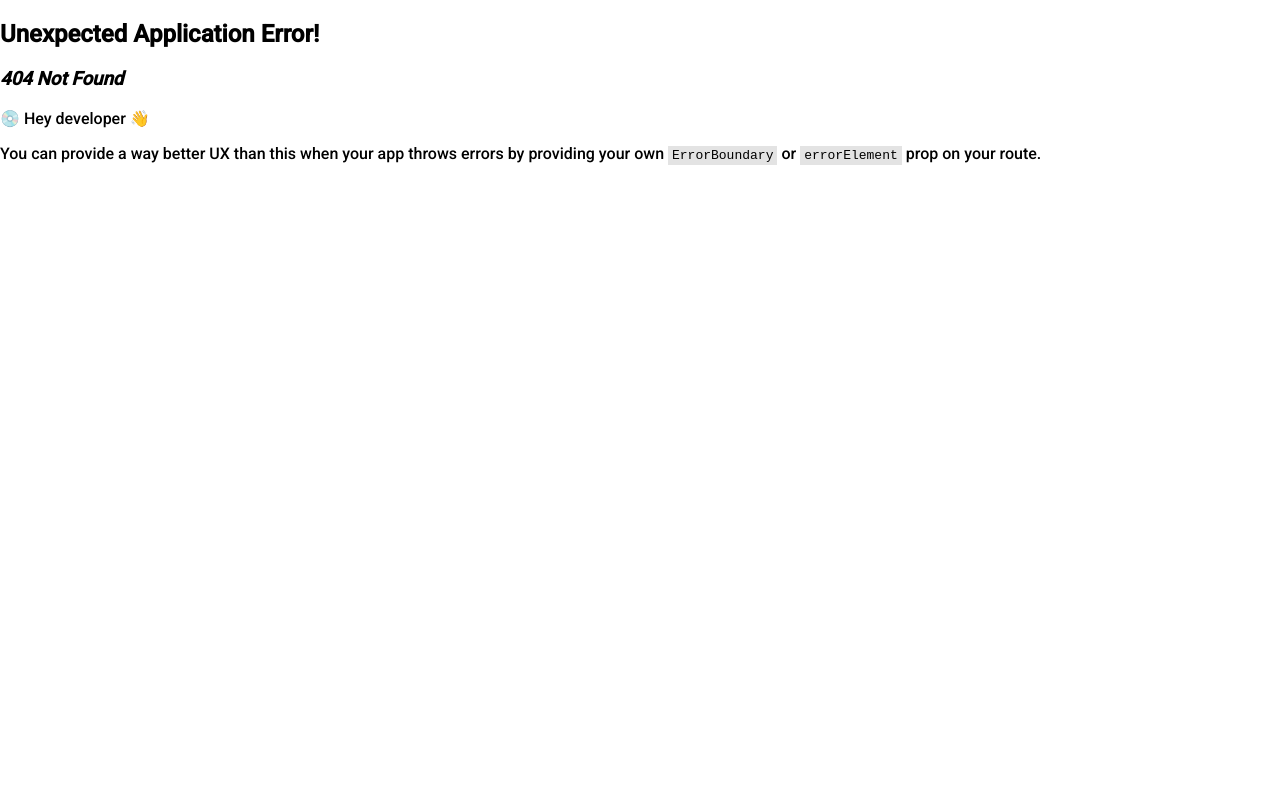
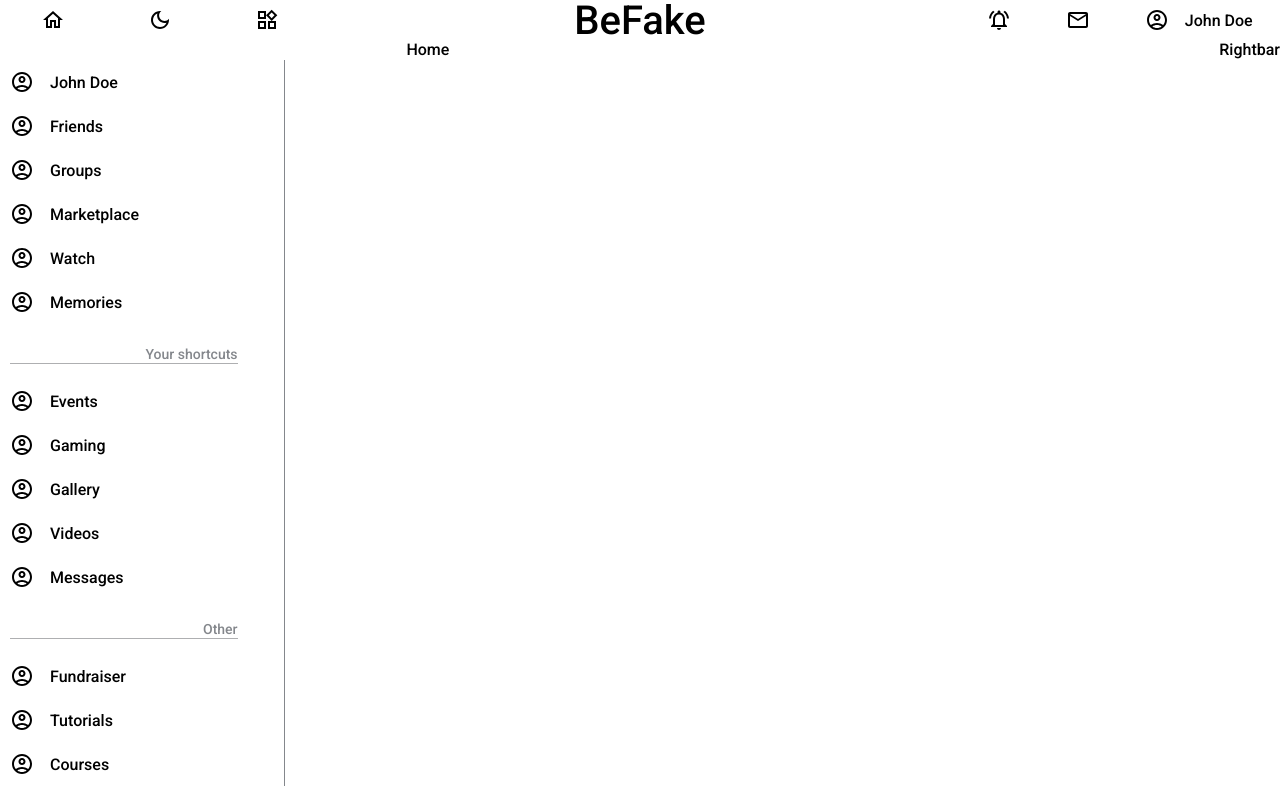
Before and after one commit to Danieljazz/befake, a React (Vite) app in the folder client/: page / in a window 1280 px wide. Before the commit this address had no page. Built offline with nearby package versions, Linux system fonts and the light colour scheme.

Commit message:
Added Navbar and leftbar

```diff
--- a/client/package.json
+++ b/client/package.json
@@ -9,6 +9,10 @@
     "preview": "vite preview"
   },
   "dependencies": {
+    "@emotion/react": "^11.10.5",
+    "@emotion/styled": "^11.10.5",
+    "@mui/icons-material": "^5.11.0",
+    "@mui/material": "^5.11.3",
     "react": "^18.2.0",
     "react-dom": "^18.2.0",
     "react-router-dom": "^6.6.1"
--- a/client/src/App.tsx
+++ b/client/src/App.tsx
@@ -1,15 +1,65 @@
-import { useState } from "react";
+import React, {
+  Component,
+  PropsWithChildren,
+  ReactComponentElement,
+  useState,
+  FC,
+} from "react";
 import reactLogo from "./assets/react.svg";
 import Login from "./pages/Login/Login";
 import Register from "./pages/Register/Register";
+import Navbar from "./components/Navbar/Navbar";
+import Rightbar from "./components/Rightbar/Rightbar";
+import Leftbar from "./components/Leftbar/Leftbar";
+import Home from "./pages/Home/Home";
+import Profile from "./pages/Profile/Profile";
 import {
   createBrowserRouter,
   RouterProvider,
   Route,
   Link,
+  Outlet,
+  Navigate,
 } from "react-router-dom";
 const App = () => {
+  const isUser: boolean = true;
+  const Layout: FC = () => {
+    return (
+      <>
+        <Navbar />
+        <div style={{ display: "flex" }}>
+          <Leftbar />
+          <Outlet />
+          <Rightbar />
+        </div>
+      </>
+    );
+  };
+
+  type ProtectedRouteType = {
+    children: JSX.Element;
+  };
+
+  const ProtectedRoute = ({ children }: ProtectedRouteType) => {
+    if (!isUser) {
+      return <Navigate to="/login" />;
+    }
+    return children;
+  };
+
   const router = createBrowserRouter([
+    {
+      path: "/",
+      element: (
+        <ProtectedRoute>
+          <Layout />
+        </ProtectedRoute>
+      ),
+      children: [
+        { path: "/", element: <Home /> },
+        { path: "/profile/:id", element: <Profile /> },
+      ],
+    },
     { path: "/login", element: <Login /> },
     { path: "/register", element: <Register /> },
   ]);
--- /dev/null
+++ b/client/src/components/Leftbar/Leftbar.tsx
@@ -0,0 +1,74 @@
+import "./leftbar.scss";
+import AccountCircleOutlinedIcon from "@mui/icons-material/AccountCircleOutlined";
+const Leftbar = () => {
+  return (
+    <div className="leftbar">
+      <div className="container">
+        <div className="item">
+          <AccountCircleOutlinedIcon />
+          <span>John Doe</span>
+        </div>
+        <div className="item">
+          <AccountCircleOutlinedIcon />
+          <span>Friends</span>
+        </div>
+        <div className="item">
+          <AccountCircleOutlinedIcon />
+          <span>Groups</span>
+        </div>
+        <div className="item">
+          <AccountCircleOutlinedIcon />
+          <span>Marketplace</span>
+        </div>
+        <div className="item">
+          <AccountCircleOutlinedIcon />
+          <span>Watch</span>
+        </div>
+        <div className="item">
+          <AccountCircleOutlinedIcon />
+          <span>Memories </span>
+        </div>
+        <div className="section-divider">
+          <span>Your shortcuts</span>
+        </div>
+        <div className="item">
+          <AccountCircleOutlinedIcon />
+          <span>Events</span>
+        </div>
+        <div className="item">
+          <AccountCircleOutlinedIcon />
+          <span>Gaming</span>
+        </div>
+        <div className="item">
+          <AccountCircleOutlinedIcon />
+          <span>Gallery</span>
+        </div>
+        <div className="item">
+          <AccountCircleOutlinedIcon />
+          <span>Videos</span>
+        </div>
+        <div className="item">
+          <AccountCircleOutlinedIcon />
+          <span>Messages</span>
+        </div>
+        <div className="section-divider">
+          <span>Other</span>
+        </div>
+        <div className="item">
+          <AccountCircleOutlinedIcon />
+          <span>Fundraiser</span>
+        </div>
+        <div className="item">
+          <AccountCircleOutlinedIcon />
+          <span>Tutorials</span>
+        </div>
+        <div className="item">
+          <AccountCircleOutlinedIcon />
+          <span>Courses</span>
+        </div>
+      </div>
+    </div>
+  );
+};
+
+export default Leftbar;
--- /dev/null
+++ b/client/src/components/Leftbar/leftbar.scss
@@ -0,0 +1,31 @@
+.leftbar {
+  flex: 1;
+  .container {
+    margin-top: 20px;
+    position: sticky;
+    top: 0;
+    background: white;
+    display: flex;
+    width: 70%;
+    justify-content: space-between;
+    flex-direction: column;
+    border-right: 1px solid rgb(132, 135, 140);
+    .item {
+      width: 100%;
+      display: flex;
+      align-items: center;
+      margin: 10px 0px 10px 10px;
+      gap: 1rem;
+    }
+    .section-divider {
+      margin: 20px 0px 15px 10px;
+      width: 80%;
+      border-bottom: 1px solid rgb(174, 175, 177);
+      text-align: end;
+      span {
+        font-size: 14px;
+        color: rgb(132, 135, 140);
+      }
+    }
+  }
+}
--- /dev/null
+++ b/client/src/components/Navbar/Navbar.tsx
@@ -0,0 +1,30 @@
+import "./navbar.scss";
+import HomeOutlinedIcon from "@mui/icons-material/HomeOutlined";
+import DarkModeOutlinedIcon from "@mui/icons-material/DarkModeOutlined";
+import WidgetsOutlinedIcon from "@mui/icons-material/WidgetsOutlined";
+import AccountCircleOutlinedIcon from "@mui/icons-material/AccountCircleOutlined";
+import NotificationsActiveOutlinedIcon from "@mui/icons-material/NotificationsActiveOutlined";
+import EmailOutlinedIcon from "@mui/icons-material/EmailOutlined";
+const Navbar = () => {
+  return (
+    <div className="navbar">
+      <div className="left">
+        <HomeOutlinedIcon fontSize="medium" />
+        <DarkModeOutlinedIcon fontSize="medium" />
+        <WidgetsOutlinedIcon fontSize="medium" />
+      </div>
+      <div className="middle">
+        <span>BeFake</span>
+      </div>
+      <div className="right">
+        <NotificationsActiveOutlinedIcon fontSize="medium" />
+        <EmailOutlinedIcon fontSize="medium" />
+        <div className="user">
+          <AccountCircleOutlinedIcon fontSize="medium" />
+          <span>John Doe</span>
+        </div>
+      </div>
+    </div>
+  );
+};
+export default Navbar;
--- /dev/null
+++ b/client/src/components/Navbar/navbar.scss
@@ -0,0 +1,32 @@
+.navbar {
+  width: 100%;
+  display: flex;
+  align-items: center;
+  justify-content: center;
+  height: 40px;
+  .left {
+    flex: 1;
+    display: flex;
+    align-items: center;
+    justify-content: space-around;
+  }
+  .middle {
+    flex: 2;
+    text-align: center;
+    span {
+      font-size: 40px;
+    }
+  }
+  .right {
+    flex: 1;
+    display: flex;
+    align-items: center;
+    justify-content: space-around;
+    .user {
+      gap: 1rem;
+      display: flex;
+      align-items: center;
+      justify-content: space-between;
+    }
+  }
+}
--- /dev/null
+++ b/client/src/components/Rightbar/Rightbar.tsx
@@ -0,0 +1,5 @@
+import React from "react";
+const Rightbar = () => {
+  return <div>Rightbar</div>;
+};
+export default Rightbar;
--- /dev/null
+++ b/client/src/pages/Home/Home.tsx
@@ -0,0 +1,6 @@
+import { FC } from "react";
+import "./home.scss";
+const Home: FC = () => {
+  return <div className="home">Home</div>;
+};
+export default Home;
--- /dev/null
+++ b/client/src/pages/Home/home.scss
@@ -0,0 +1,2 @@
+.home{
+flex: 2}
--- /dev/null
+++ b/client/src/pages/Profile/Profile.tsx
@@ -0,0 +1,6 @@
+import { FC } from "react";
+
+const Profile: FC = () => {
+  return <div>Profile</div>;
+};
+export default Profile;
--- a/client/src/pages/Register/Register.tsx
+++ b/client/src/pages/Register/Register.tsx
@@ -1,6 +1,7 @@
 import "./register.scss";
 import { Link } from "react-router-dom";
-const Register = () => {
+import { FC } from "react";
+const Register: FC = () => {
   return (
     <div className="register">
       <div className="card">
```
Also changed, not shown: 1 other file (tests, documents, lock files or other folders).
